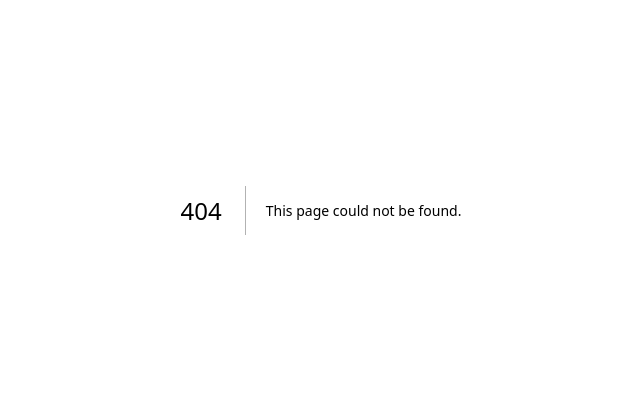
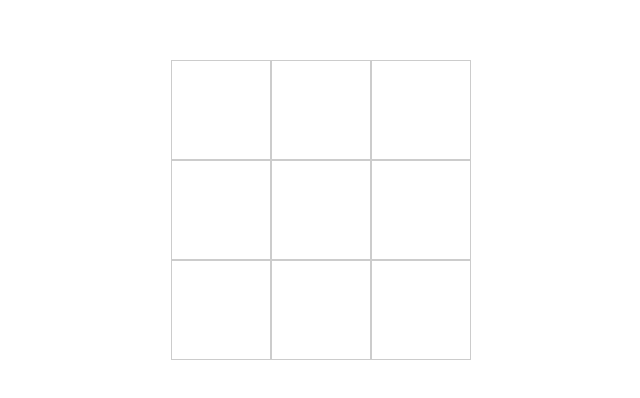
Before and after one commit to halerssonparis/my-own-components, a Next.js app: page /tic-tac-toe in a window 1280 px wide. Before the commit this address had no page. Shown: the part 190-588 px from the top of the page, without its empty margins (319-959 px from the left). Built offline with nearby package versions, Linux system fonts and the light colour scheme.

Commit message:
tic tac toe simple view game

```diff
--- /dev/null
+++ b/src/pages/tic-tac-toe.tsx
@@ -0,0 +1,76 @@
+import { useState, useEffect } from "react";
+import styles from "../styles/tic-tac-toe.module.css";
+import { v4 as uuid } from "uuid";
+
+function createBoard(n) {
+  const board = [];
+
+  for (let i = 0; i < n; i++) {
+    board.push([]);
+    for (let j = 0; j < n; j++) {
+      board[i].push([]);
+    }
+  }
+
+  return board;
+}
+
+const N = 3;
+
+const GameTicTacToe = () => {
+  const [board, setBoard] = useState(createBoard(N));
+  const style = { "--board-size": N } as React.CSSProperties;
+  const [isPlayer1, setIsPlayer1] = useState(true);
+
+  function add(x, y) {
+    //validate
+
+    const tmpBoard = structuredClone(board);
+
+    tmpBoard[x][y] = isPlayer1 ? "X" : "O";
+
+    setBoard(tmpBoard);
+
+    setIsPlayer1((prev) => !prev);
+
+    checkWinner();
+  }
+
+  function checkWinner() {
+
+  }
+
+  useEffect(() => {
+    console.log(board);
+  });
+
+  function getBoard() {
+    return board.map((row, rowIndex) => {
+      return (
+        <div key={uuid()} className={styles.row}>
+          {row.map((column, columnIndex) => {
+            return (
+              <div
+                key={uuid()}
+                className={styles.column}
+                onClick={() => add(rowIndex, columnIndex)}
+              >
+                {column}
+              </div>
+            );
+          })}
+        </div>
+      );
+    });
+  }
+
+  return (
+    <div className={styles.container}>
+      <div className={styles.board} style={style}>
+        {getBoard()}
+      </div>
+    </div>
+  );
+};
+
+export default GameTicTacToe;
--- a/src/styles/globals.css
+++ b/src/styles/globals.css
@@ -2,6 +2,6 @@
 @tailwind components;
 @tailwind utilities;
 
-#body {
+body {
     background-color: #000300;
 }
--- a/src/styles/simple-fast-table.module.css
+++ b/src/styles/simple-fast-table.module.css
@@ -1,5 +1,5 @@
 .container {
-  /*background-color: rgb(33 33 33 / 1); /* gray-900 */
+  background-color: white;
   max-width: 1280px;
   height: 100vh;
   margin-left: auto;
--- /dev/null
+++ b/src/styles/tic-tac-toe.module.css
@@ -0,0 +1,27 @@
+.container {
+  height: 100vh;
+  max-width: 1280px;
+  margin-left: auto;
+  margin-right: auto;
+  background-color: white;
+
+  display: flex;
+  align-items: center;
+  justify-content: center;
+}
+
+.row {
+  display: grid;
+  grid-template-columns: repeat(var(--board-size), 1fr);
+}
+
+.column {
+  display: flex;
+  align-items: center;
+  justify-content: center;
+  background-color: #fff;
+  border: 1px solid #ccc;
+  cursor: pointer;
+  width: 100px;
+  height: 100px;
+}
```
